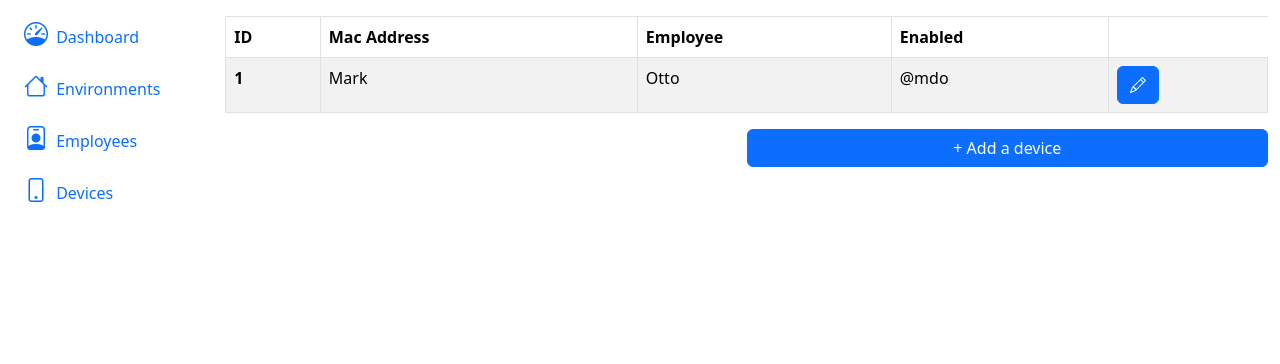
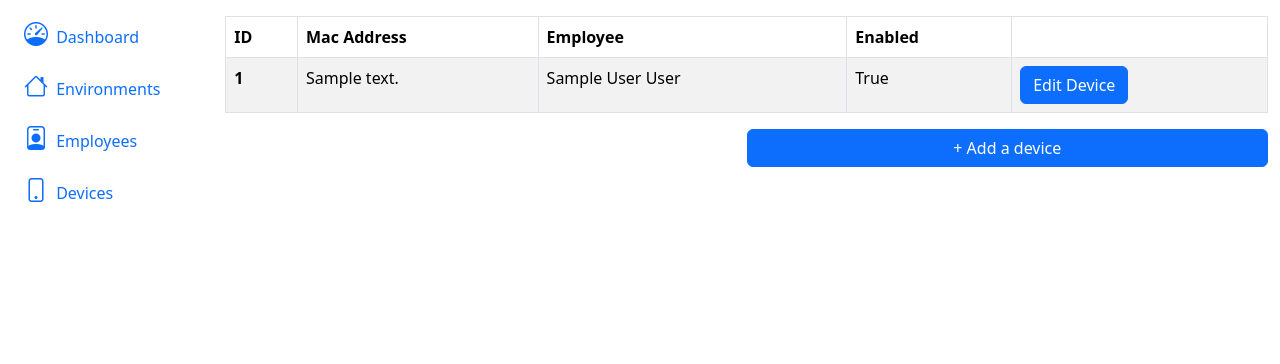
Before and after one commit to matteasu/iot-server, a Flask app: page /devices in a window 1280 px wide. Shown: the part 56-420 px from the top of the page. Run offline with Flask 3, Linux system fonts and the light colour scheme; tables that the repository leaves empty hold one stand-in row (values such as "Sample post"); some libraries are stand-ins or nearby versions.

Commit message:
Updated devices functionality

```diff
--- a/app.py
+++ b/app.py
@@ -3,7 +3,7 @@ import os
 
 from flask import Flask, render_template
 from flask_bootstrap import Bootstrap5
-from werkzeug.datastructures import MultiDict
+from utils import functions
 import forms.devices
 from routes import api
 
@@ -21,15 +21,21 @@ def hello_world():  # put application's code here
 
 @app.route('/environments')
 def environments():
-	return render_template('environments.html', log_e=[{"e": "Matteo", "t": datetime.datetime.now()}], logs=[datetime.datetime.now(), datetime.datetime.now()])
+	return render_template('environments.html', log_e=[{"e": "Matteo", "t": datetime.datetime.now()}],
+	                       logs=[datetime.datetime.now(), datetime.datetime.now()])
 
 
 @app.route('/devices')
 def devices():
-	devices = [("0", "AAAA"), ("1", "nenno")]
-	form = forms.devices.addDevice(formdata=MultiDict({"mac_address": "ciao", "employee": "1", "enabled": "True"}))
-	form.employee.choices = devices
-	return render_template('devices.html', form=form)
+	form = forms.devices.addDevice()
+	form.employee.choices = functions.employee_choices(api.session)
+	return render_template('devices.html', devices=functions.getDevices(api.session), new_device=form)
+
+
+@app.route('/devices/<int:device_id>')
+def edit_device(device_id):
+	form = functions.getDeviceForm(api.session, device_id)
+	return render_template('edit_device.html', form=form)
 
 
 @app.route('/logs')
--- a/database/IOT.sql
+++ b/database/IOT.sql
@@ -4,7 +4,7 @@ CREATE TYPE "user_kind" AS ENUM (
 );
 
 CREATE TABLE "Users" (
-  "id" integer PRIMARY KEY NOT NULL,
+  "id" SERIAL PRIMARY KEY NOT NULL,
   "name" char(50) NOT NULL,
   "surname" char(50) NOT NULL,
   "kind" user_kind NOT NULL,
@@ -14,13 +14,13 @@ CREATE TABLE "Users" (
 );
 
 CREATE TABLE "Devices" (
-  "id" integer PRIMARY KEY,
+  "id" SERIAL PRIMARY KEY,
   "mac_address" char(17) UNIQUE NOT NULL,
   "enabled" bool DEFAULT false
 );
 
 CREATE TABLE "Rooms" (
-  "id" integer PRIMARY KEY NOT NULL,
+  "id" SERIAL PRIMARY KEY NOT NULL,
   "name" char(50) UNIQUE NOT NULL,
   "kind" user_kind NOT NULL
 );
--- a/forms/devices.py
+++ b/forms/devices.py
@@ -8,4 +8,5 @@ from wtforms.validators import DataRequired, Length, InputRequired
 class addDevice(FlaskForm):
 	mac_address = StringField("Mac Address", validators=[DataRequired(), Length(max=17)])
 	employee = SelectField("Employee", coerce=int, validators=[InputRequired()])
-	enabled = BooleanField('Enabled', validators=[DataRequired()])
+	enabled = BooleanField('Enabled')
+	submit = SubmitField('Save')
--- a/models/models.py
+++ b/models/models.py
@@ -27,7 +27,7 @@ class User(Base):
 	name: Mapped[str] = mapped_column(String(50), nullable=False)
 	surname: Mapped[str] = mapped_column(String(50), nullable=False)
 	kind: Mapped[Kind]
-	device_id: Mapped[int] = mapped_column(ForeignKey("Devices.id"), nullable=False)
+	device_id: Mapped[int] = mapped_column(ForeignKey("Devices.id"), nullable=True)
 	last_location: Mapped[int] = mapped_column(Integer)
 	last_read: Mapped[datetime.datetime] = mapped_column(TIMESTAMP)
 	logs: Mapped[List["Log"]] = relationship(back_populates='u')
--- a/routes/api.py
+++ b/routes/api.py
@@ -3,7 +3,6 @@ from sqlalchemy import create_engine
 from sqlalchemy.orm import Session
 from models.models import User, Device, Room, Log
 from utils import functions
-from fastapi.encoders import jsonable_encoder
 
 db_name = 'nenno'
 db_user = 'username'
@@ -42,7 +41,7 @@ def get_logs():
 			user = "customer"
 		else:
 			q = session.query(User.name, User.surname).where(User.id == log.user).one()
-			user = q.name + " "+q.surname
+			user = q.name + " " + q.surname
 		q = session.query(Room).where(Room.id == log.room).one()
 		room = q.name
 		render_log = {
@@ -53,3 +52,21 @@ def get_logs():
 		}
 		render_logs.append(render_log)
 	return render_template("components/log_table.html", logs=render_logs)
+
+
+@bp.route('/getDevices', methods=['GET'])
+def get_devices():
+	devices = session.query(Device).all()
+
+
+@bp.route('/addDevice', methods=['POST'])
+def save_device():
+	if request.form is not None:
+		data = request.form
+	d = Device(mac_address=data['mac_address'], enabled=True if data['enabled'] == "y" else False)
+	session.add(d)
+	employee = session.query(User).where(User.id == data['employee']).one()
+	employee.device_id = d.id
+	session.add(employee)
+	session.commit()
+	return "ok"
--- a/templates/devices.html
+++ b/templates/devices.html
@@ -12,16 +12,19 @@
                     <th scope="col">Mac Address</th>
                     <th scope="col">Employee</th>
                     <th scope="col">Enabled</th>
+                    <th scope="col"></th>
                 </tr>
                 </thead>
                 <tbody>
-                <tr>
-                    <th scope="row">1</th>
-                    <td>Mark</td>
-                    <td>Otto</td>
-                    <td>@mdo</td>
-                    <td><button class="btn btn-primary"> <i class="bi-pencil"></i> </button></td>
-                </tr>
+                    {% for d in devices %}
+                        <tr>
+                            <th scope="row">{{ d.id }}</th>
+                            <td>{{ d.mac_address }}</td>
+                            <td>{{ d.employee }}</td>
+                            <td>{{ d.enabled }}</td>
+                            <td><a href="/devices/{{ d.id }}" class="btn btn-primary" tabindex="-1" role="button" aria-disabled="true">Edit Device</a></td>
+                        </tr>
+                    {% endfor %}
 
                 </tbody>
             </table>
@@ -38,7 +41,7 @@
                     <button type="button" class="btn-close" data-bs-dismiss="modal" aria-label="Close"></button>
                 </div>
                 <div class="modal-body">
-                    {{ render_form(form) }}
+                    {{ render_form(new_device,action="/api/addDevice") }}
                 </div>
                 <div class="modal-footer">
                     <button type="button" class="btn btn-primary">Confirm</button>
@@ -46,4 +49,5 @@
             </div>
         </div>
     </div>
+
 {% endblock %}
--- /dev/null
+++ b/templates/edit_device.html
@@ -0,0 +1,6 @@
+{% extends "base.html" %}
+{% from 'bootstrap5/form.html' import render_form %}
+{% block title %}Edit Device{% endblock %}
+{% block content %}
+{{ render_form(form) }}
+{% endblock %}
--- a/templates/logs.html
+++ b/templates/logs.html
@@ -29,8 +29,6 @@
             const table = document.getElementById("logsTable")
             fetchData(requestURL,table)
             setInterval(()=>fetchData(requestURL,table),30000)
-
-
         }
     </script>
 {% endblock %}
--- a/utils/functions.py
+++ b/utils/functions.py
@@ -1,9 +1,53 @@
 import datetime
 
-from models.models import Log
+import sqlalchemy.exc
+from werkzeug.datastructures import MultiDict
+import forms.devices
+from models.models import Log, User, Device
 
 
 def add_log(session, event, room, user=None):
 	l = Log(timestamp=datetime.datetime.now(), action=event, room=room, user=user)
 	session.add(l)
 	session.commit()
+
+
+def employee_choices(session):
+	employees = session.query(User).where(User.device_id == None).all()
+	print(employees)
+	choices = []
+	for e in employees:
+		choices.append((e.id, e.name + " " + str(e.surname)))
+	return choices
+
+
+def getDevices(session):
+	devices = session.query(Device).all()
+
+	render_devices = []
+	for d in devices:
+		try:
+			employee = session.query(User).where(User.device_id == d.id).one()
+			employee = employee.name + " " + employee.surname
+		except sqlalchemy.exc.NoResultFound:
+			employee = None
+
+		render_device = {
+			"id": d.id,
+			"mac_address": d.mac_address,
+			"employee": employee,
+			"enabled": d.enabled
+		}
+		render_devices.append(render_device)
+	return render_devices
+
+
+def getDeviceForm(session, device_id):
+	device = session.query(Device).where(Device.id == device_id).one()
+	employee = session.query(User).where(User.device_id == device_id).one()
+	form = forms.devices.addDevice(
+		formdata=MultiDict({"mac_address": device.mac_address, "employee": employee.id, "enabled": device.enabled}))
+	form.employee.choices = employee_choices(session)
+
+	form.employee.choices.append((employee.id, employee.name + " " + employee.surname))
+	return form
```
